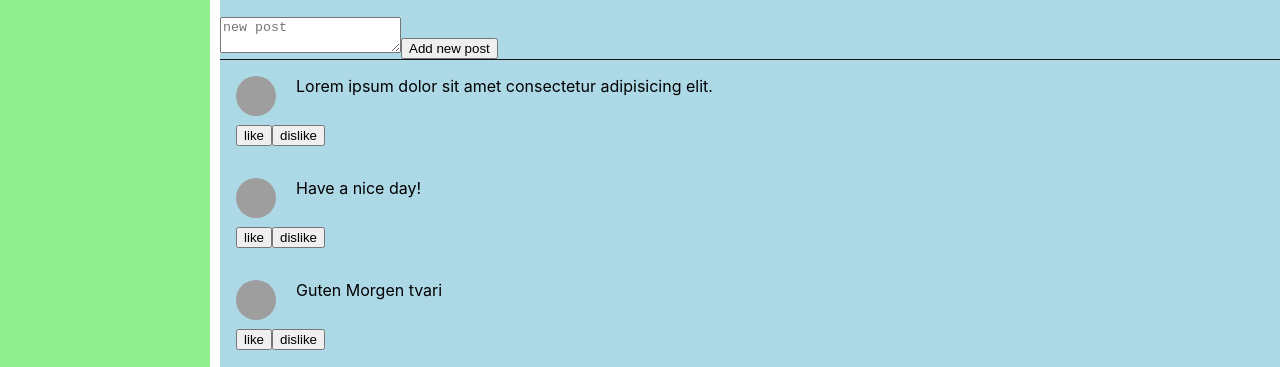
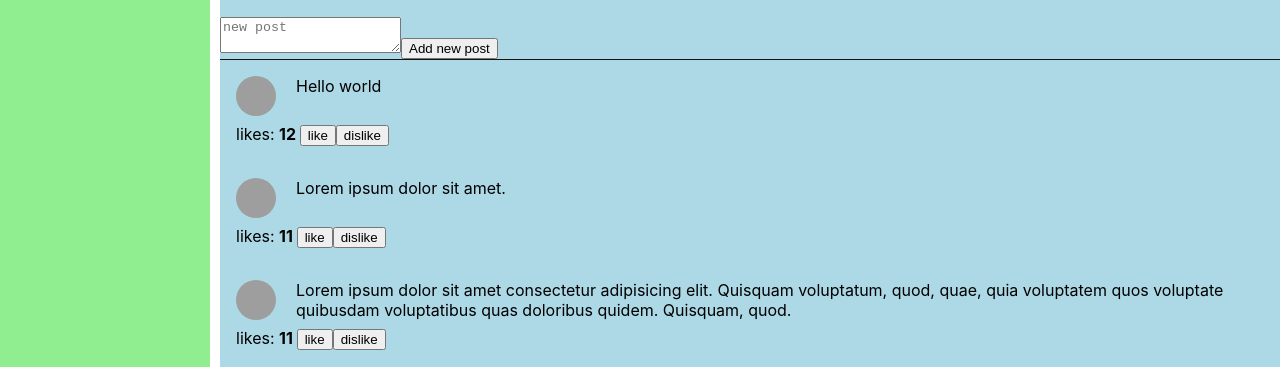
Before and after one commit to Odinokun/samurai-way, a React (Create React App) app: page /profile in a window 1280 px wide. Shown: the part 433-800 px from the top of the page. Built offline with nearby package versions, Linux system fonts and the light colour scheme; grey boxes are pictures that could not be loaded.

Commit message:
feat: lesson#24 - completed

```diff
--- a/src/components/Dialogs/Dialogs.tsx
+++ b/src/components/Dialogs/Dialogs.tsx
@@ -1,5 +1,4 @@
-import React, { FC } from 'react';
-import { NavLink } from 'react-router-dom';
+import { FC } from 'react';
 import { DialogItem } from './DialogItem/DialogItem';
 import { Message } from './Message/Message';
 
@@ -8,33 +7,45 @@ import s from './Dialogs.module.css';
 interface IProps {}
 
 export const Dialogs: FC<IProps> = () => {
+  const dialogsData = [
+    { id: 1, name: 'Dimon' },
+    { id: 2, name: 'Olcha' },
+    { id: 3, name: 'Maryna' },
+    { id: 4, name: 'Margo' },
+    { id: 5, name: 'Luba' },
+  ];
+
+  const messagesData = [
+    { id: 1, message: 'Hello world' },
+    { id: 2, message: 'Lorem ipsum dolor sit amet.' },
+    {
+      id: 3,
+      message:
+        'Lorem ipsum dolor sit amet consectetur adipisicing elit. Quisquam voluptatum, quod, quae, quia voluptatem quos voluptate quibusdam voluptatibus quas doloribus quidem. Quisquam, quod.',
+    },
+    {
+      id: 4,
+      message:
+        'Lorem ipsum dolor sit, amet consectetur adipisicing elit. Dicta, dignissimos?',
+    },
+    {
+      id: 5,
+      message:
+        'Lorem ipsum dolor sit, amet consectetur adipisicing elit. Quo repellat voluptas alias animi possimus. Officiis sunt aperiam libero? Quibusdam voluptas quam tempora nesciunt, voluptatibus soluta temporibus ipsum exercitationem pariatur quidem?',
+    },
+  ];
+
   return (
     <div className={s.dialogs}>
       <div className={s.dialogsItems}>
-        <DialogItem id={1} name='Dimon' />
-        <DialogItem id={2} name='Olcha' />
-        <DialogItem id={3} name='Maryna' />
-        <DialogItem id={4} name='Margo' />
-        <DialogItem id={5} name='Luba' />
+        {dialogsData.map(dialog => (
+          <DialogItem key={dialog.id} id={dialog.id} name={dialog.name} />
+        ))}
       </div>
       <div className={s.messages}>
-        <Message message='Hello world' />
-        <Message message='Lorem ipsum dolor sit amet.' />
-        <Message
-          message='Lorem ipsum dolor sit amet consectetur adipisicing elit. Quisquam
-          voluptatum, quod, quae, quia voluptatem quos voluptate quibusdam
-          voluptatibus quas doloribus quidem. Quisquam, quod.'
-        />
-        <Message
-          message='Lorem ipsum dolor sit, amet consectetur adipisicing elit. Dicta,
-          dignissimos?'
-        />
-        <Message
-          message='Lorem ipsum dolor sit, amet consectetur adipisicing elit. Quo repellat
-          voluptas alias animi possimus. Officiis sunt aperiam libero? Quibusdam
-          voluptas quam tempora nesciunt, voluptatibus soluta temporibus ipsum
-          exercitationem pariatur quidem?'
-        />
+        {messagesData.map(message => (
+          <Message key={message.id} message={message.message} />
+        ))}
       </div>
     </div>
   );
--- a/src/components/Profile/MyPosts/MyPosts.tsx
+++ b/src/components/Profile/MyPosts/MyPosts.tsx
@@ -5,6 +5,28 @@ import s from './MyPosts.module.css';
 interface IProps {}
 
 export const MyPosts: FC<IProps> = () => {
+  const postsData = [
+    { id: 1, message: 'Hello world', likesCount: 12 },
+    { id: 2, message: 'Lorem ipsum dolor sit amet.', likesCount: 11 },
+    {
+      id: 3,
+      message:
+        'Lorem ipsum dolor sit amet consectetur adipisicing elit. Quisquam voluptatum, quod, quae, quia voluptatem quos voluptate quibusdam voluptatibus quas doloribus quidem. Quisquam, quod.',
+      likesCount: 11,
+    },
+    {
+      id: 4,
+      message:
+        'Lorem ipsum dolor sit, amet consectetur adipisicing elit. Dicta, dignissimos?',
+      likesCount: 11,
+    },
+    {
+      id: 5,
+      message:
+        'Lorem ipsum dolor sit, amet consectetur adipisicing elit. Quo repellat voluptas alias animi possimus. Officiis sunt aperiam libero? Quibusdam voluptas quam tempora nesciunt, voluptatibus soluta temporibus ipsum exercitationem pariatur quidem?',
+      likesCount: 11,
+    },
+  ];
   return (
     <div>
       <h3>my posts</h3>
@@ -15,9 +37,13 @@ export const MyPosts: FC<IProps> = () => {
       </div>
 
       <div className={s.posts}>
-        <Post message='Lorem ipsum dolor sit amet consectetur adipisicing elit. ' />
-        <Post message='Have a nice day!' />
-        <Post message='Guten Morgen tvari' />
+        {postsData.map(post => (
+          <Post
+            key={post.id}
+            message={post.message}
+            likesCount={post.likesCount}
+          />
+        ))}
       </div>
     </div>
   );
--- a/src/components/Profile/MyPosts/Post/Post.tsx
+++ b/src/components/Profile/MyPosts/Post/Post.tsx
@@ -3,9 +3,10 @@ import s from './Post.module.css';
 
 interface IProps {
   message: string;
+  likesCount: number;
 }
 
-export const Post: FC<IProps> = ({ message }) => {
+export const Post: FC<IProps> = ({ message, likesCount }) => {
   return (
     <div className={s.item}>
       <div className={s.avatar}>
@@ -16,6 +17,9 @@ export const Post: FC<IProps> = ({ message }) => {
       </div>
       <span className={s.message}>{message}</span>
       <div className={s.footer}>
+        <span className={s.likesCount}>
+          likes: <b>{likesCount} </b>
+        </span>
         <button>like</button>
         <button>dislike</button>
       </div>
```
